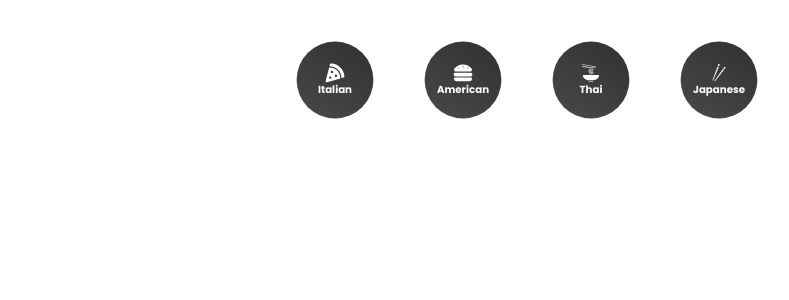
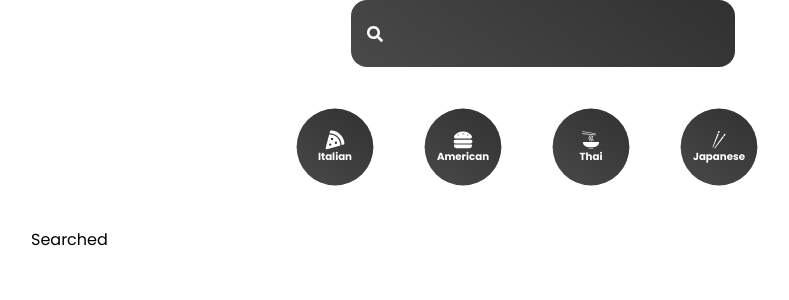
Before and after one commit to MickTheDev/react-courseWebsite, a React (Create React App) app in the folder main/: page /searched/1 in a window 1280 px wide. Shown: the top 300 px of the page, without its empty margins (97-886 px from the left). Built offline with nearby package versions, Linux system fonts and the light colour scheme.

Commit message:
search input

```diff
--- a/main/src/App.js
+++ b/main/src/App.js
@@ -1,11 +1,13 @@
 import Pages from './pages/Pages'
 import Category from './components/Category/Category'
 import { BrowserRouter } from 'react-router-dom'
+import Search from './components/Search/Search'
 
 function App() {
   return (
     <div className="App">
       <BrowserRouter>
+        <Search />
         <Category />
         <Pages />
       </BrowserRouter>
--- a/main/src/components/Search/Search.js
+++ b/main/src/components/Search/Search.js
@@ -1,12 +1,51 @@
 import React, {useState} from 'react';
 import styled from 'styled-components';
-import {FaSearch} from 'react-icons/fa'
+import { FaSearch } from 'react-icons/fa'
+import {useNavigate} from 'react-router-dom'
 
 function Search() {
+
+  const [input, setInput] = useState('');
+  const navigate = useNavigate();
+
+  const submitHandler = (e) => {
+    e.preventDefault();
+    navigate(`/searched/${input}`)
+  }
+
   return (
-    <div>Search</div>
-    // 1:30
-  )
+    <FormStyle onSubmit={submitHandler}>
+      <div>
+        <FaSearch />
+        <input onChange={(e) => setInput(e.target.value)} type="text" value={input} />
+      </div>
+    </FormStyle>
+    )
 }
 
+const FormStyle = styled.form`
+  margin: 0rem 20rem;
+  div {
+    width: 100%;
+    position: relative;
+  }
+  input {
+    border: none;
+    background: linear-gradient(35deg, #494949, #313131);
+    font-size: 1.5rem;
+    color: white;
+    padding: 1rem 3rem;
+    border-radius: 1rem;
+    outline: none;
+    width: 100%;
+  }
+  svg {
+    position: absolute;
+    top: 50%;
+    left: 0;
+    transform: translate(100%, -50%);
+    color: white;
+  }
+`
+
 export default Search
--- a/main/src/pages/Pages.js
+++ b/main/src/pages/Pages.js
@@ -2,12 +2,13 @@
 import Home from './Home'
 import { Route, Routes } from 'react-router-dom'
 import Cuisine from './Cuisine'
-
+import Searched from './Searched'
 function Pages() {
   return (
     <Routes>
       <Route path="/" element={<Home />} />
       <Route path="/cuisine/:type" element={<Cuisine />} />
+      <Route path="/searched/:search" element={<Searched />} />
     </Routes>
   )
 }
--- /dev/null
+++ b/main/src/pages/Searched.js
@@ -0,0 +1,19 @@
+import React, { useEffect, useState } from 'react'
+
+function Searched() {
+  const [searchedRecipes, setSearchedRecipes] = useState([]);
+
+  const getSearched = async (name) => {
+    const data = await fetch(
+      `https://api.spoonacular.com/recipes/complexSearch?apiKey=${process.env.REACT_APP_API_KEY}&query=${name}`
+    )
+    const recipes = await data.json()
+    setSearchedRecipes(recipes.results)
+  }
+
+  return <div>Searched</div>
+}
+
+export default Searched
+
+// 1:41:30
```
